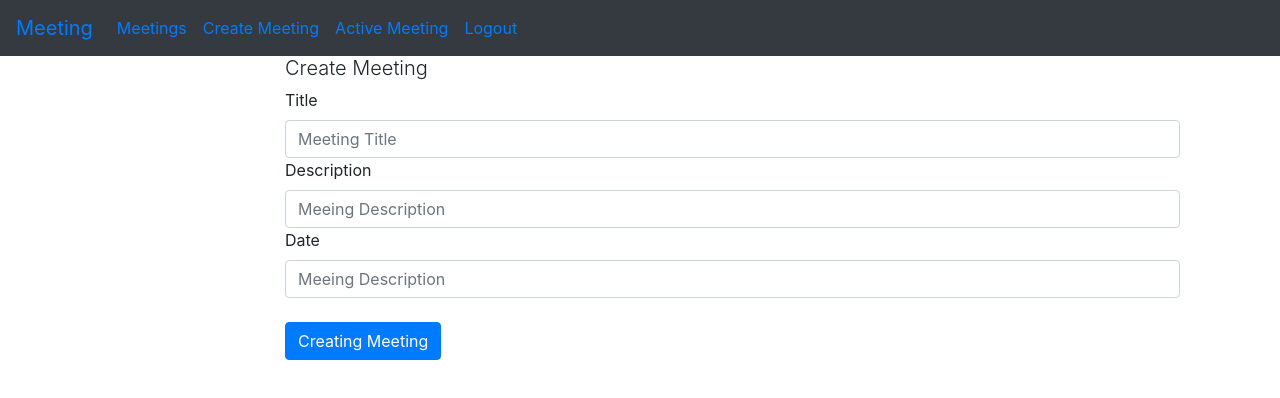
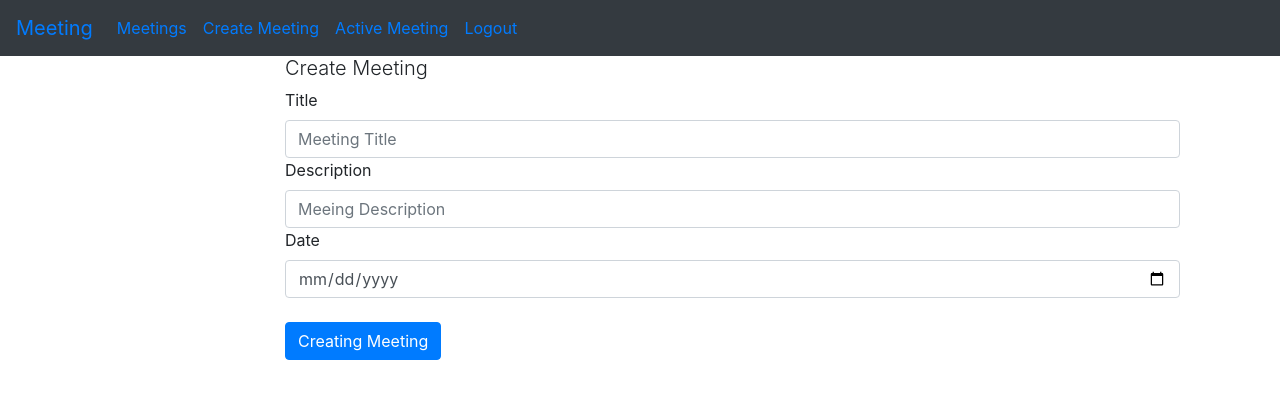
Before and after one commit to mubarak23/meet, a React (Create React App) app: page /create_meeting in a window 1280 px wide. Shown: the top 398 px of the page. Built offline with nearby package versions, Linux system fonts and the light colour scheme; sample sign-in values are in the browser's storage.

Commit message:
UI for meeting creation

```diff
--- a/src/Component/CreateMeeting.js
+++ b/src/Component/CreateMeeting.js
@@ -1,82 +1,65 @@
-import React, { Component } from "react";
+import React, { Component, useState, useContext, useEffect } from 'react';
+import { Link, useHistory } from 'react-router-dom';
+import { userContext } from '../App';
 
-class CreatMeeting extends Component {
-  constructor(props) {
-    super(props);
-    this.state = {
-      title: "",
-      description: "",
-      date: ""
-    };
-    this.onCreateSubmit = this.onCreateSubmit.bind(this);
-    this.onFieldChange = this.onFieldChange.bind(this);
+const CreatMeeting = () => {
+  const history = useHistory();
+  const [title, Settitle] = useState('');
+  const [description, SetDescription] = useState('');
+  const [date, Setdate] = useState('');
+  const { dispatch } = useContext(userContext);
+  useEffect(() => {
+    const user = JSON.parse(localStorage.getItem('token'));
+    console.log(user);
+    if (user) {
+    } else {
+      history.push('/login');
     }
-  onFieldChange(event) {
-    event.preventDefault();
-    this.setState({
-      [event.target.name]: event.target.value
-    });
-  }
-  onCreateSubmit(event) {
-    event.preventDefault();
-    const body = {
-      title: this.state.title,
-      description: this.state.description,
-      date: this.state.date
-    };
-    console.log(body);
-  }
-  render() {
-    //console.log("Checking Test");
+  }, []);
   return (
-      <div className="container">
-        <div className="col-10 offset-2">
-          <h3 className="lead">Create Meeting</h3>
-          <form className="form-group" onSubmit={this.onCreateSubmit}>
+    <div className='container'>
+      <div className='col-10 offset-2'>
+        <h3 className='lead'>Create Meeting</h3>
+
         <div>
-              <label htmlFor="Title">Title</label>
+          <label htmlFor='Title'>Title</label>
           <input
-                type="text"
-                name="title"
-                className="form-control"
-                required
-                onChange={this.onFieldChange}
-                placeholder="Meeting Title"
+            type='text'
+            value={title}
+            className='form-control'
+            onChange={(e) => Settitle(e.target.value)}
+            placeholder='Meeting Title'
           />
         </div>
         <div>
-              <label htmlFor="description">Description</label>
+          <label htmlFor='description'>Description</label>
           <input
-                type="text"
-                className="form-control"
-                name="description"
-                required
-                onChange={this.onFieldChange}
-                placeholder="Meeing Description"
+            type='text'
+            className='form-control'
+            name={description}
+            onChange={(e) => SetDescription(e.target.value)}
+            placeholder='Meeing Description'
           />
         </div>
         <div>
-              <label htmlFor="date">Date</label>
+          <label htmlFor='date'>Date</label>
           <input
-                type="text"
-                name="date"
-                className="form-control"
-                onChange={this.onFieldChange}
-                required
-                placeholder="Meeing Description"
+            type='date'
+            name={date}
+            className='form-control'
+            onChange={(e) => Setdate(e.target.value)}
+            placeholder='Meeing Description'
           />
         </div>
         <br></br>
         <input
-              type="submit"
-              className="btn btn-primary"
-              value="Creating Meeting"
+          type='submit'
+          className='btn btn-primary'
+          value='Creating Meeting'
         />
-          </form>
       </div>
     </div>
   );
-  }
-}
+};
 
 export default CreatMeeting;
```
Lines whose indentation alone changed are shown as unchanged.
